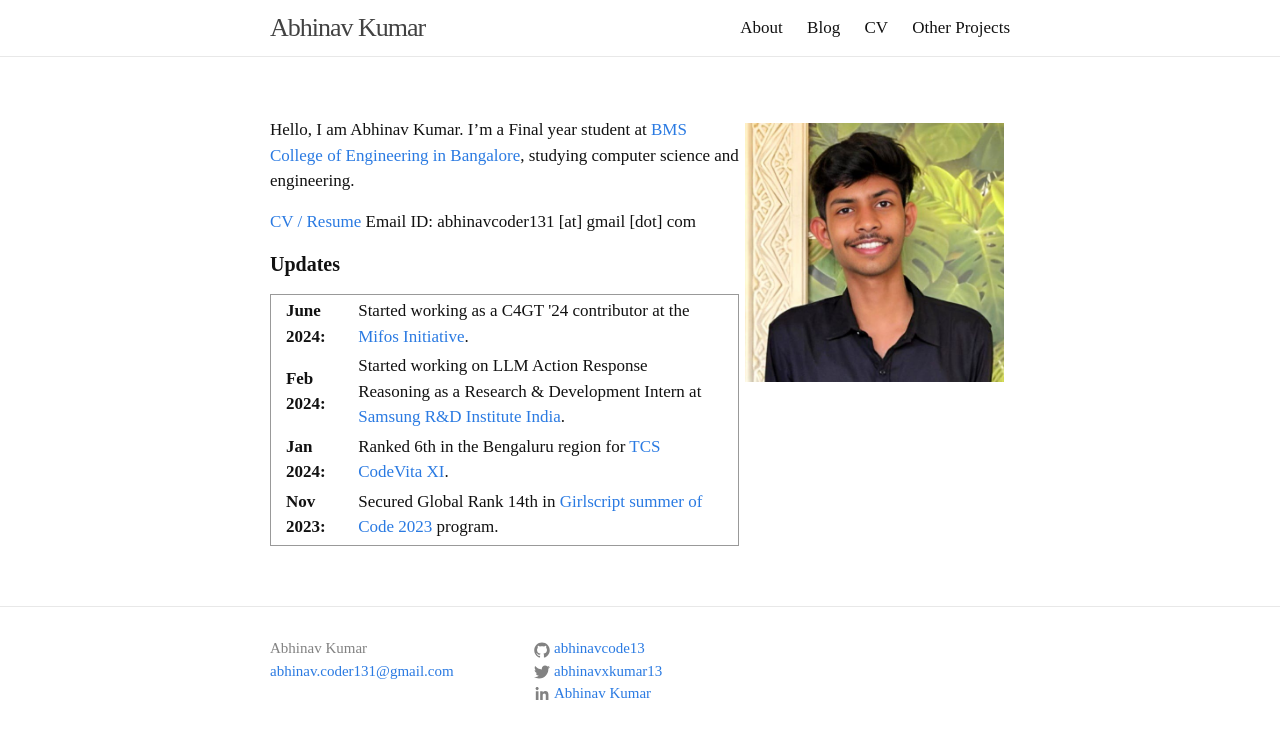
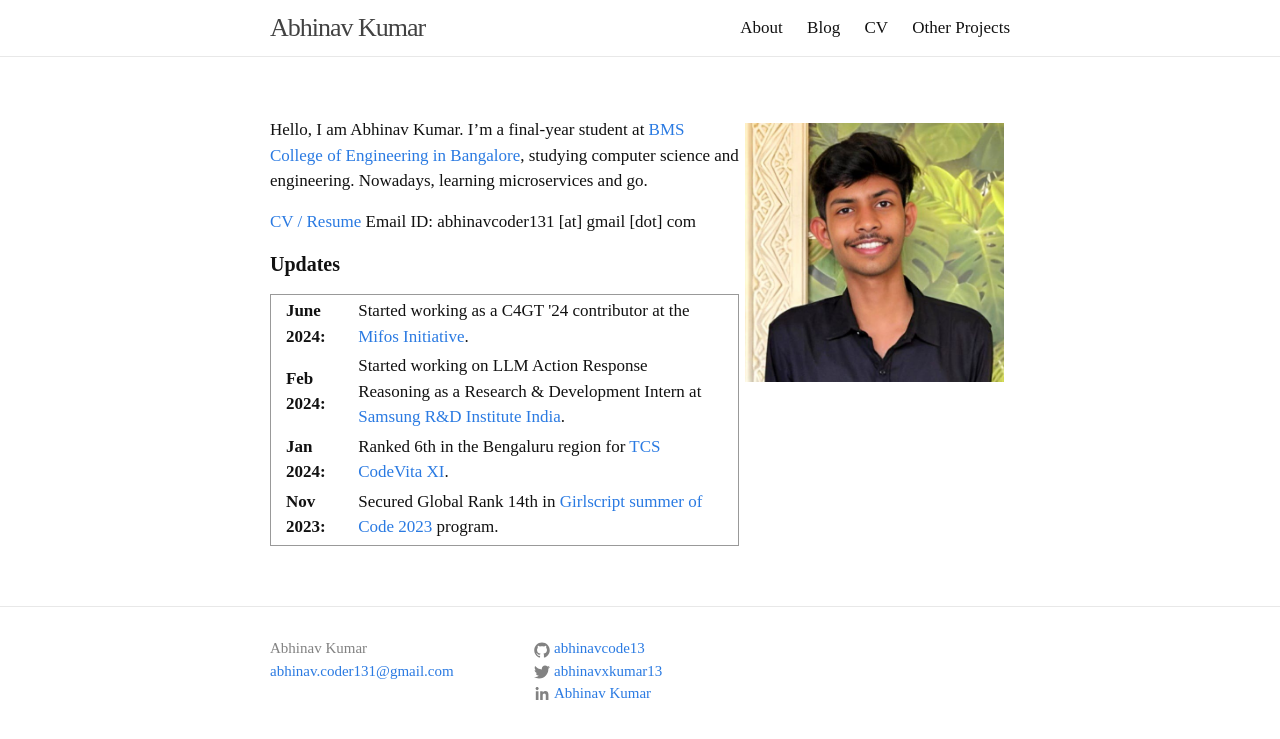
Before and after one commit to Abhinavcode13/abhinavcode13.github.io, a Jekyll site: the page built from index.md, in a window 1280 px wide. Shown: the top 739 px of the page. Built offline with Jekyll 4.4.1, drawn with Linux system fonts in a browser that asks for light colours; comment, search, counter and statistics services are not loaded.

Commit message:
Changed info

```diff
--- a/index.md
+++ b/index.md
@@ -6,7 +6,7 @@ layout: page
 
 <img style="float: right; width: 35%; padding: 6px;" src=" {{ site.url }}/assets/profile.jpg">
 
-Hello, I am Abhinav Kumar. I'm a Final year student at [BMS College of Engineering in Bangalore](https://www.bmsce.ac.in/), studying computer science and engineering.
+Hello, I am Abhinav Kumar. I'm a final-year student at [BMS College of Engineering in Bangalore](https://www.bmsce.ac.in/), studying computer science and engineering. Nowadays, learning microservices and go.
 
 [CV / Resume]({{ site.url }}/assets/cv.pdf)
 Email ID: abhinavcoder131 [at] gmail [dot] com
```
